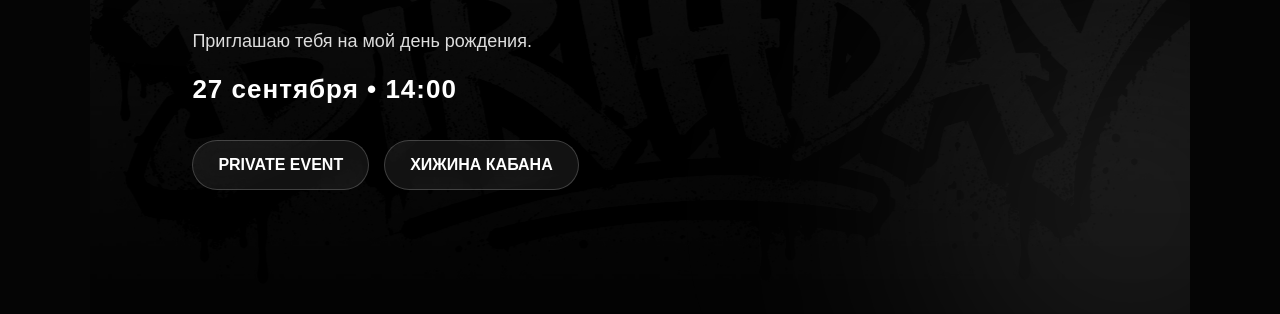
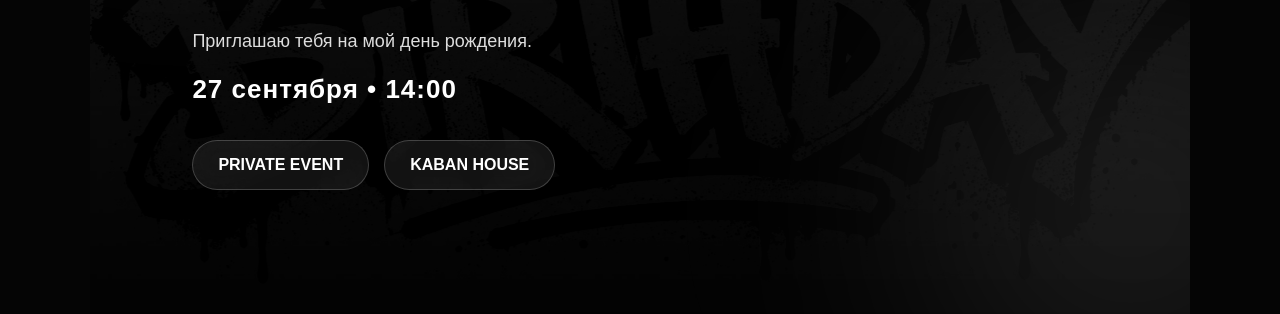
Before and after one commit to d13176428-png/birthday-invite4, a website: page public/index.html in a window 1280 px wide. Shown: the part 486-800 px from the top of the page. Drawn offline with Linux system fonts and the light colour scheme.

Commit message:
Update index.html

```diff
--- a/public/index.html
+++ b/public/index.html
@@ -107,7 +107,8 @@ PRIVATE EVENT
 
 <div class="hero-pill">
 
-ХИЖИНА КАБАНА
+KABAN
+HOUSE
 
 </div>
 
```
